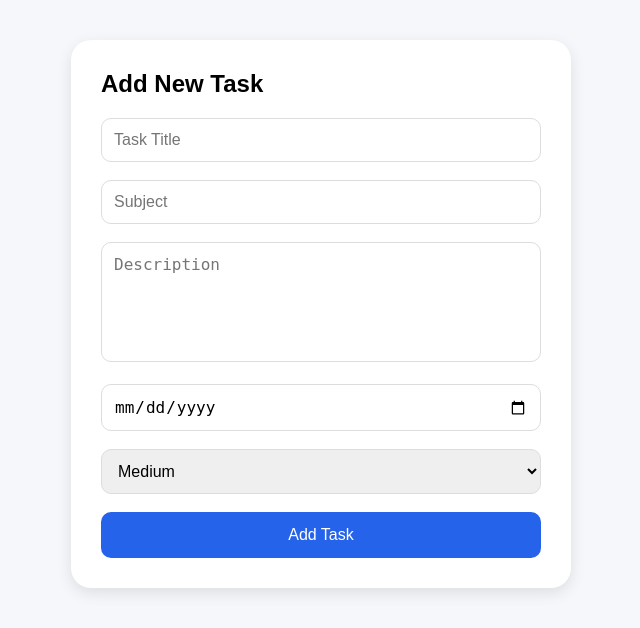
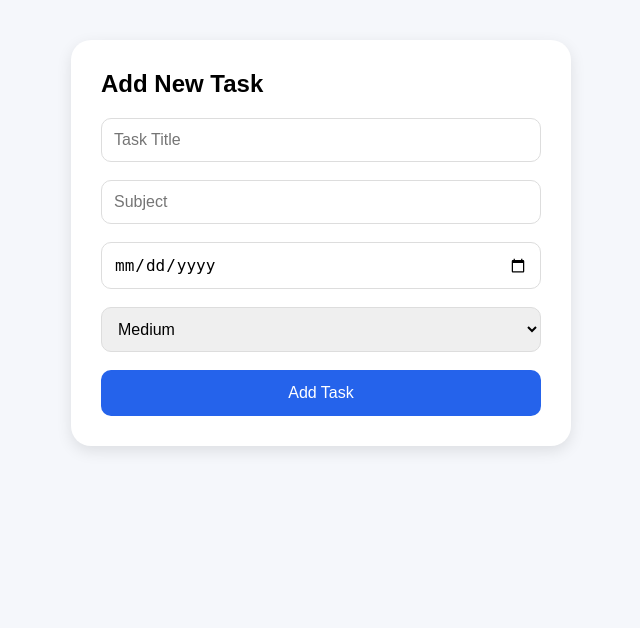
Before and after one commit to ayutripathi2/Student-study-planner-0, a Flask app: page /add-task in a window 1280 px wide. Shown: the top 628 px of the page, without its empty margins (319-959 px from the left). Run offline with Flask 3, Linux system fonts and the light colour scheme; the visitor is signed in with stand-in values (Sample User, id 1).

```diff
--- a/templates/add_task.html
+++ b/templates/add_task.html
@@ -29,9 +29,6 @@ name="subject"
 placeholder="Subject"
 value="{{ task[3] if task else '' }}">
 
-        <textarea
-name="description"
-placeholder="Description">{{ task[4] if task else '' }}</textarea>
 
        <input
 type="date"
```
